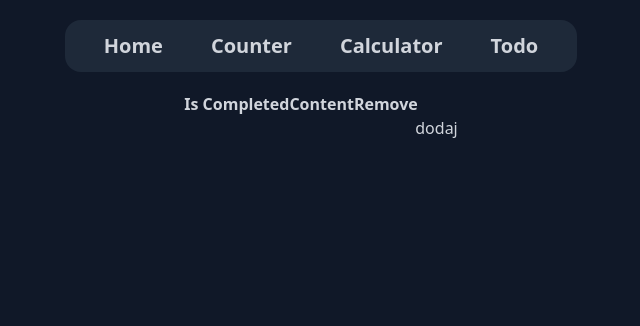
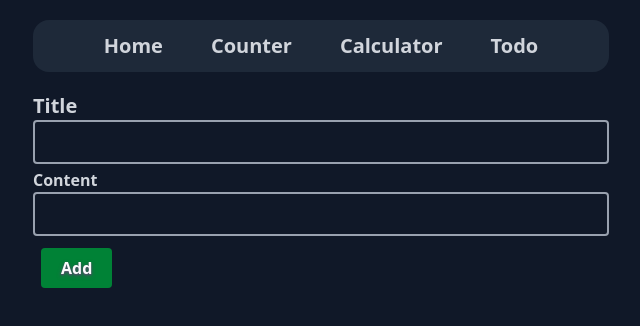
Before and after one commit to dev-anagram/react-apps, a React (Vite) app: page /todo in a window 1280 px wide. Shown: the top 326 px of the page, without its empty margins (319-959 px from the left). Built offline with nearby package versions, Linux system fonts and the light colour scheme.

Commit message:
add todo style

```diff
--- a/src/index.css
+++ b/src/index.css
@@ -7,3 +7,19 @@
 .nav-item{
     @apply hover:bg-gray-900 transition duration-200 ease-in-out px-3 py-1 rounded;
 }
+
+.todo-add{
+    @apply border-2 rounded w-xl py-2 px-3 text-gray-400 mb-1;
+}
+
+.button-add{
+    @apply bg-green-700 hover:bg-green-800 transition duration-500 ease-in-out text-gray-50 text-shadow-md text-shadow-gray-600 hover:text-gray-100 font-bold py-2 px-5 mx-2 rounded;
+}
+
+.button-remove{
+    @apply bg-red-700 hover:bg-red-800 transition duration-500 ease-in-out text-gray-50 text-shadow-md text-shadow-gray-600 hover:text-gray-100 font-bold py-2 px-5 mx-2 rounded;
+}
+
+.button-reset{
+    @apply bg-blue-700 hover:bg-blue-800 transition duration-500 ease-in-out text-gray-50 text-shadow-md text-shadow-gray-600 hover:text-gray-100 font-bold py-2 px-5 mx-2 rounded;
+}
--- a/src/pages/Counter.tsx
+++ b/src/pages/Counter.tsx
@@ -24,11 +24,11 @@ export default function Counter(){
 
     return(
         <div className="text-xl">
-            <button className="bg-green-700 hover:bg-green-800 transition duration-500 ease-in-out text-gray-50 text-shadow-md text-shadow-gray-600 hover:text-gray-100 font-bold py-2 px-5 mx-2 rounded"
+            <button className="button-add"
                 onClick={() => setCount((count) => count + 1)}>Add</button>
-            <button className="bg-red-700 hover:bg-red-800 transition duration-500 ease-in-out text-gray-50 text-shadow-md text-shadow-gray-600 hover:text-gray-100 font-bold py-2 px-5 mx-2 rounded"
+            <button className="button-remove"
                 onClick={() => setCount((count) => count - 1)}>Subtract</button>
-            <button className="bg-blue-700 hover:bg-blue-800 transition duration-500 ease-in-out text-gray-50 text-shadow-md text-shadow-gray-600 hover:text-gray-100 font-bold py-2 px-5 mx-2 rounded"
+            <button className="button-reset"
                 onClick={() => setCount(0)}>Reset</button>
             <p className="flex items-center justify-center text-shadow-md text-3xl py-2"
                 >{count}</p>
--- a/src/pages/Todo.tsx
+++ b/src/pages/Todo.tsx
@@ -4,16 +4,18 @@ export default function Todo(){
     interface todoItem {
         id: number;
         isCompleted: boolean;
+        title: string;
         content: string;
     };
 
     const [list, setList] = useState<todoItem[]>([]);
 
-    const addTodo = (content: string) => {
-        if(content != ""){
+    const addTodo = (title: string, content: string) => {
+        if(content != "" && title != ""){
             const newTodo: todoItem = {
                 id: Date.now(),
                 isCompleted: false,
+                title,
                 content,
             };
 
@@ -35,33 +37,33 @@ export default function Todo(){
 
     const renderList = () => {
         return list.map((val: todoItem) => (
-            <tr key={val.id}>
-                <td><button onClick={() => toggleTodo(val.id)}>{val.isCompleted ? "✅" : "❌"}</button></td>
-                <td>{val.content}</td>
-                <td><button onClick={() => removeTodo(val.id)}>usuń</button></td>
-            </tr>
+            <div className="grid grid-cols-1 w-xl bg-gray-800 p-4 rounded-lg mb-2 text-pretty " key={val.id}>
+                <div className={val.isCompleted ? "line-through text-gray-400" : ""}>
+                    <p className="font-bold text-2xl">{val.title}</p>
+                    {val.content}
+                </div>
+                <div className="flex justify-around">
+                    <button className="button-reset" onClick={() => toggleTodo(val.id)}>{val.isCompleted ? "✅" : "❌"}</button>
+                    <button className="button-remove" onClick={() => removeTodo(val.id)}>usuń</button>
+                </div>
+            </div>
         ))
     };
 
+    const [newTodoTitle, setNewTodoTitle] = useState('');
     const [newTodoContent, setNewTodoContent] = useState('');
 
     return(
-        <div>
-            <table>
-                <thead>
-                    <tr>
-                        <th>Is Completed</th>
-                        <th>Content</th>
-                        <th>Remove</th>
-                    </tr>
-                </thead>
-                <tbody>
-                    {renderList()}
-                </tbody>
-            </table>
-            <form>
-                <input type="text" onChange={(e) => setNewTodoContent(e.target.value)}></input>
-                <button type="button" onClick={() => addTodo(newTodoContent)}>dodaj</button>
+        <div className="flex-col">
+            <div>
+                {renderList()}
+            </div>
+            <form className="content-start">
+                <label className="font-bold text-xl" htmlFor="title">Title</label>
+                <p><input className="todo-add" type="text" maxLength={50} name="title" onChange={(e) => setNewTodoTitle(e.target.value)} /></p>
+                <label className="font-bold text-md" htmlFor="content">Content</label>
+                <p><input className="todo-add" type="text" maxLength={500} name="content" onChange={(e) => setNewTodoContent(e.target.value)} /></p>
+                <button className="button-add mt-2" type="button" onClick={() => addTodo(newTodoTitle, newTodoContent)}>Add</button>
             </form>
         </div>
     );
```
